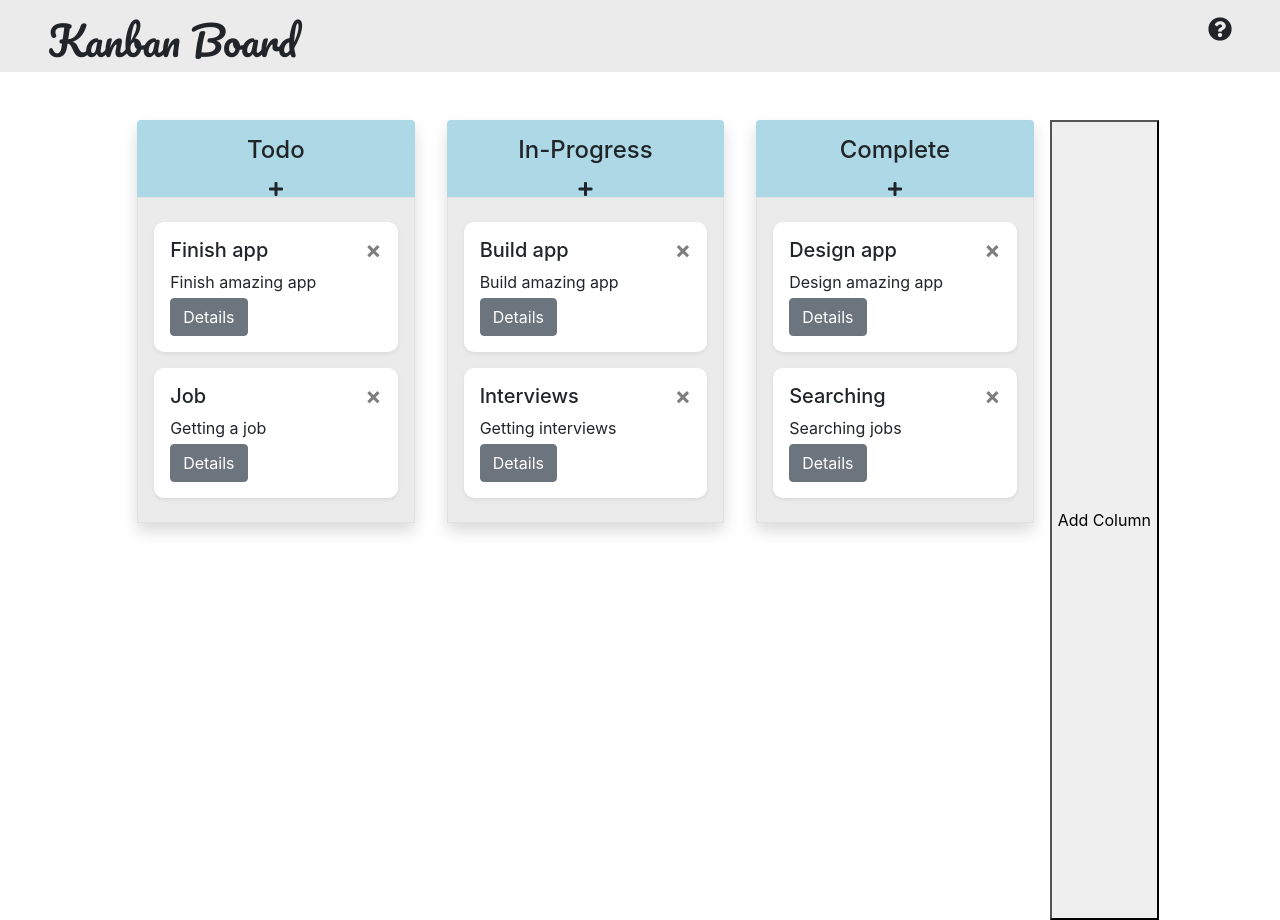
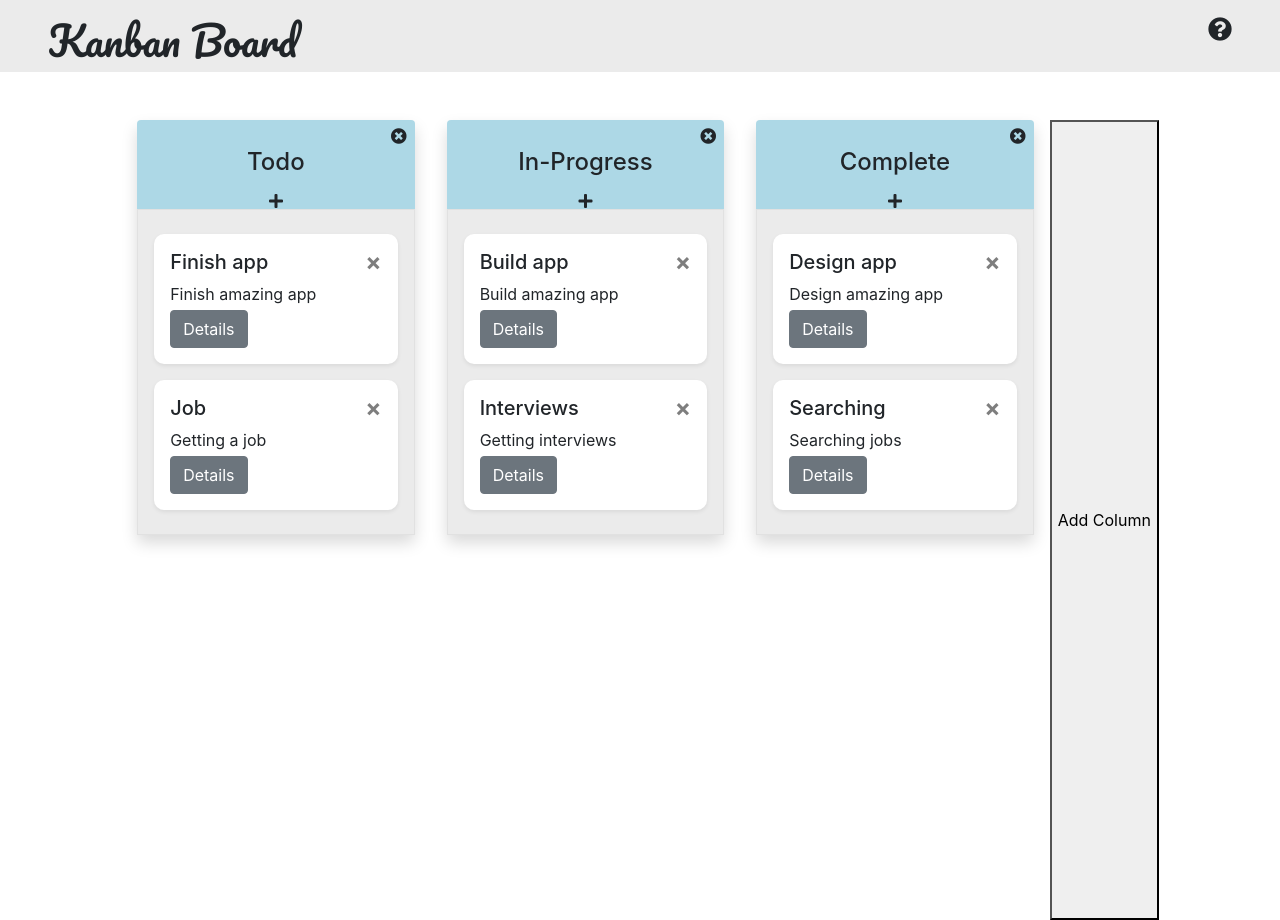
Before and after one commit to kusholhuq/js-olympics-team-overeact, a React (Create React App) app in the folder js-hackathon-olympics/: page / in a window 1280 px wide. Built offline with nearby package versions, Linux system fonts and the light colour scheme.

Commit message:
connected delete column

```diff
--- a/js-hackathon-olympics/src/components/Column.jsx
+++ b/js-hackathon-olympics/src/components/Column.jsx
@@ -24,9 +24,11 @@ export default class Column extends React.Component {
           {...parentProvided.draggableProps}
           style={getItemStyle(parentSnapshot.isDragging, parentProvided.draggableProps.style)}
         >
+          <div className="d-flex justify-content-end"><i class="mt-2 mr-2 fas fa-times-circle"
+          onClick={()=>{this.props.deleteColumn(this.props.columnId)}}></i></div>
           <header className="mx-0 w-100 d-flex justify-content-center" {...parentProvided.dragHandleProps}>
 
-            <h4 className="pt-3 pb-2">{title}</h4>
+            <h4 className="pt-1 pb-2">{title}</h4>
 
           </header>
             <div className="d-flex justify-content-center">
--- a/js-hackathon-olympics/src/components/ColumnContainer.jsx
+++ b/js-hackathon-olympics/src/components/ColumnContainer.jsx
@@ -40,6 +40,7 @@ export default class ColumnContainer extends React.Component {
     this.onDragEnd = this.onDragEnd.bind(this);
     this.addColumn = this.addColumn.bind(this);
     this.addTask = this.addTask.bind(this);
+    this.deleteColumn = this.deleteColumn.bind(this);
   }
 
   closeModal() {
@@ -132,6 +133,14 @@ export default class ColumnContainer extends React.Component {
     this.setState((state) => ({ columns: newColumn, columnCount: this.state.columnCount + 1 }));
   }
 
+  deleteColumn(columnId){
+    //premise: column list is stored in state
+    //look through state for column with  matching id
+    //remove that column from array
+    console.log("we are connected");
+  }
+
+
   addTask(columnId) {
     const columns = this.state.columns.slice();
     const column = columns.filter((col) => {
@@ -169,6 +178,7 @@ export default class ColumnContainer extends React.Component {
                         parentSnapshot={snapshot}
                         addTask={this.addTask}
                         getTaskDetails={this.getTaskDetails}
+                        deleteColumn={this.deleteColumn}
                       />
                     )}
                   </Draggable>
@@ -179,10 +189,11 @@ export default class ColumnContainer extends React.Component {
             )}
           </Droppable>
         </DragDropContext>
-          <TaskModal showModal={this.state.showModal}
+        <TaskModal
+          showModal={this.state.showModal}
           closeModal={this.closeModal}
           title={this.state.selectedTaskDetails.title}
-                     description={this.state.selectedTaskDetails.description}/>
+          description={this.state.selectedTaskDetails.description} />
       </div>
     );
   }
```
Lines whose indentation alone changed are shown as unchanged.
